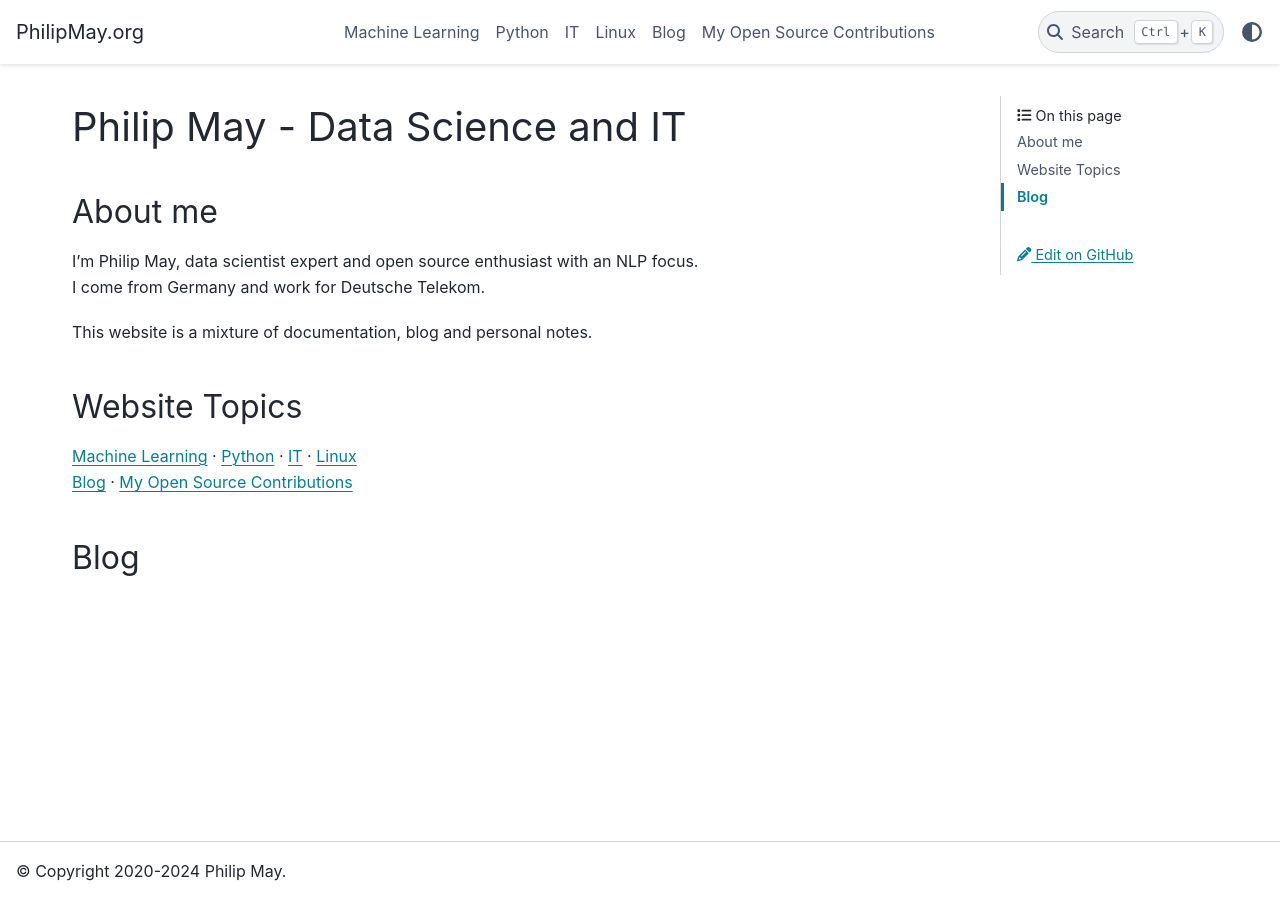
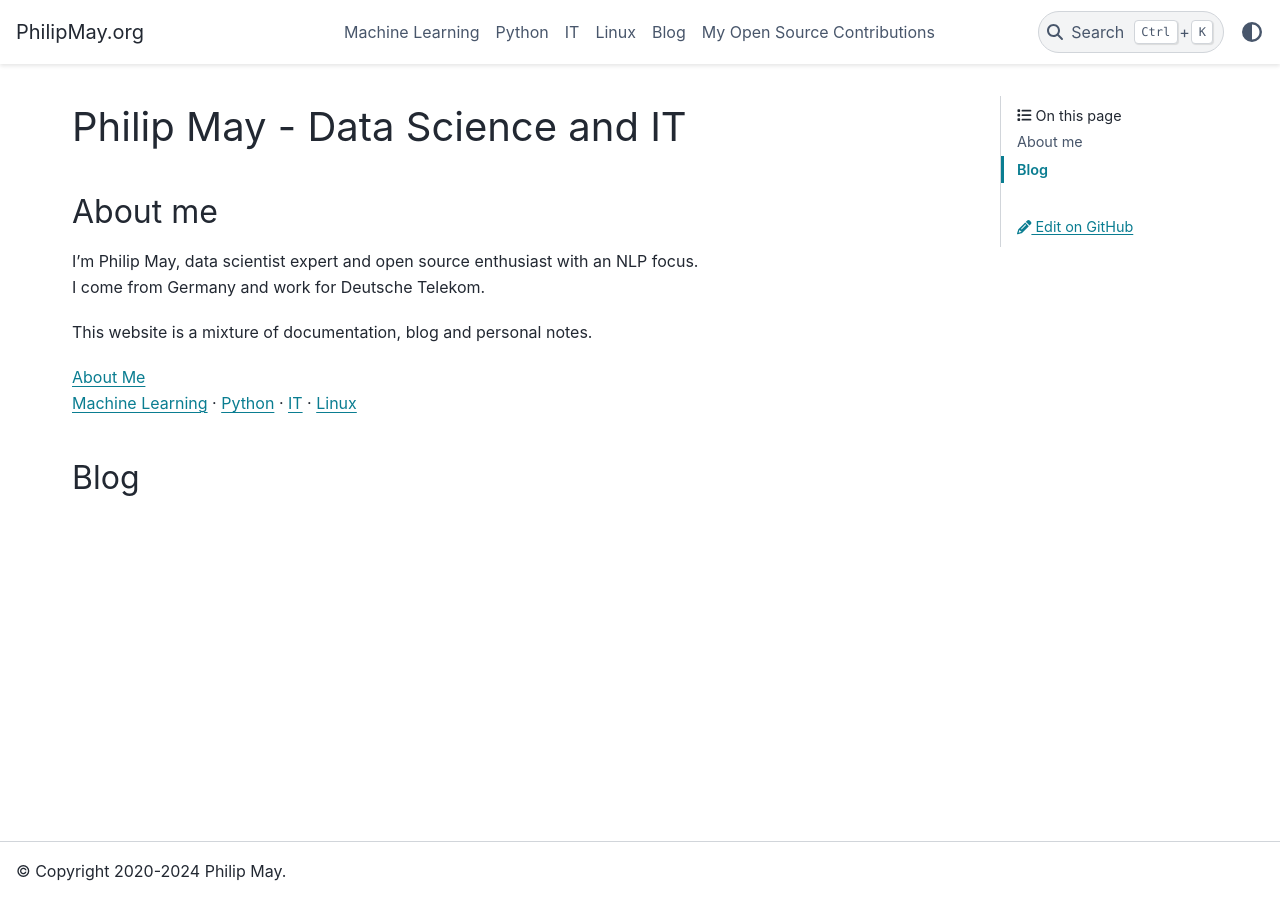
Before and after one commit to PhilipMay/PhilipMay_org, a Sphinx documentation site: the page built from source/index.md, in a window 1280 px wide. Built offline with Sphinx 7.4.7 and the PyData theme 0.15.4, drawn with Linux system fonts in a browser that asks for light colours.

Commit message:
Update index.md

```diff
--- a/source/index.md
+++ b/source/index.md
@@ -7,14 +7,11 @@ I come from Germany and work for Deutsche Telekom.
 
 This website is a mixture of documentation, blog and personal notes.
 
-## Website Topics
-
+[About Me](#my-oss-contribs)\
 [Machine Learning](#ml-main) ·
 [Python](#python-main) ·
 [IT](#it-main) ·
-[Linux](#linux-main)\
-[Blog](#blog-main) ·
-[My Open Source Contributions](#my-oss-contribs)
+[Linux](#linux-main)
 
 :::{toctree}
 :maxdepth: 1
```
